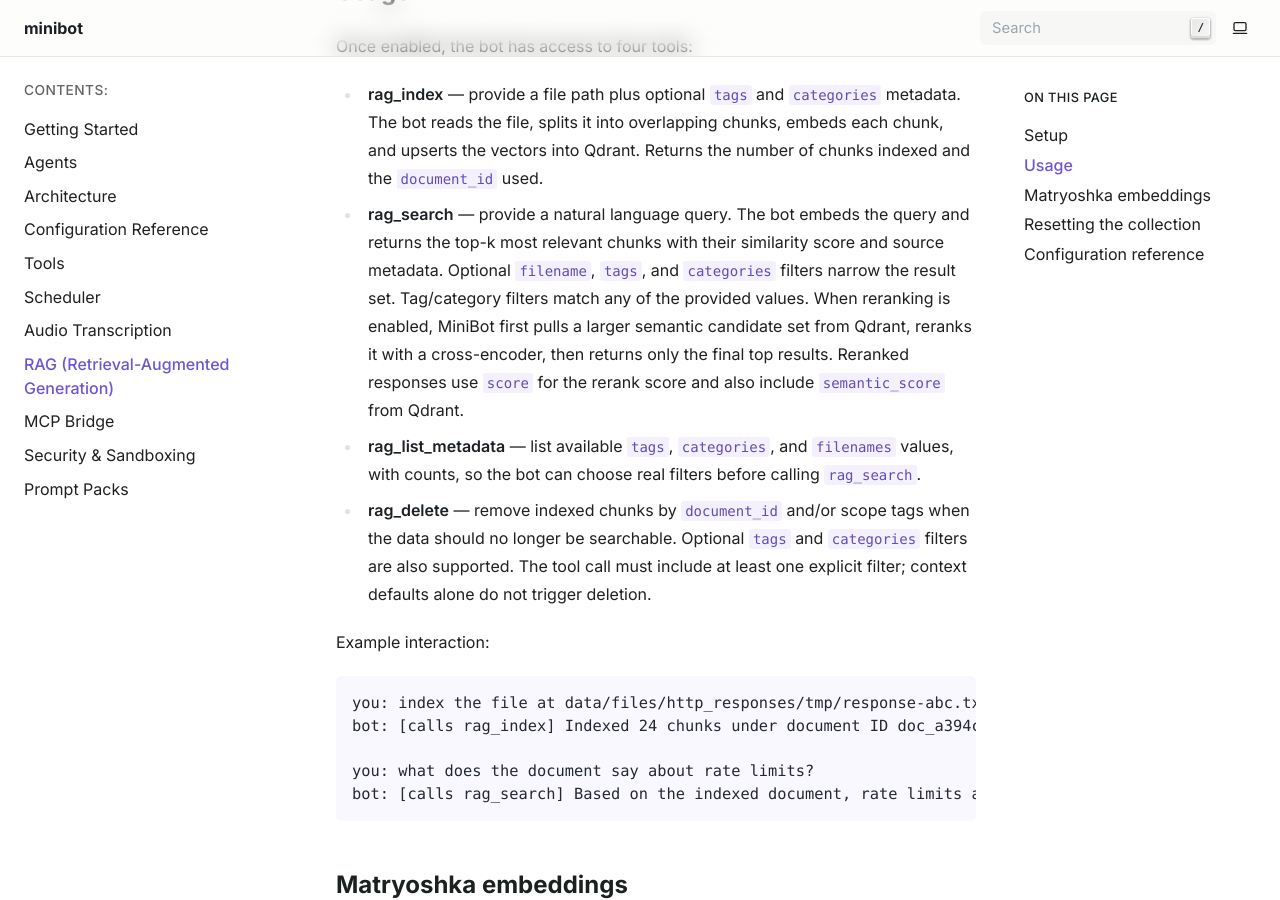
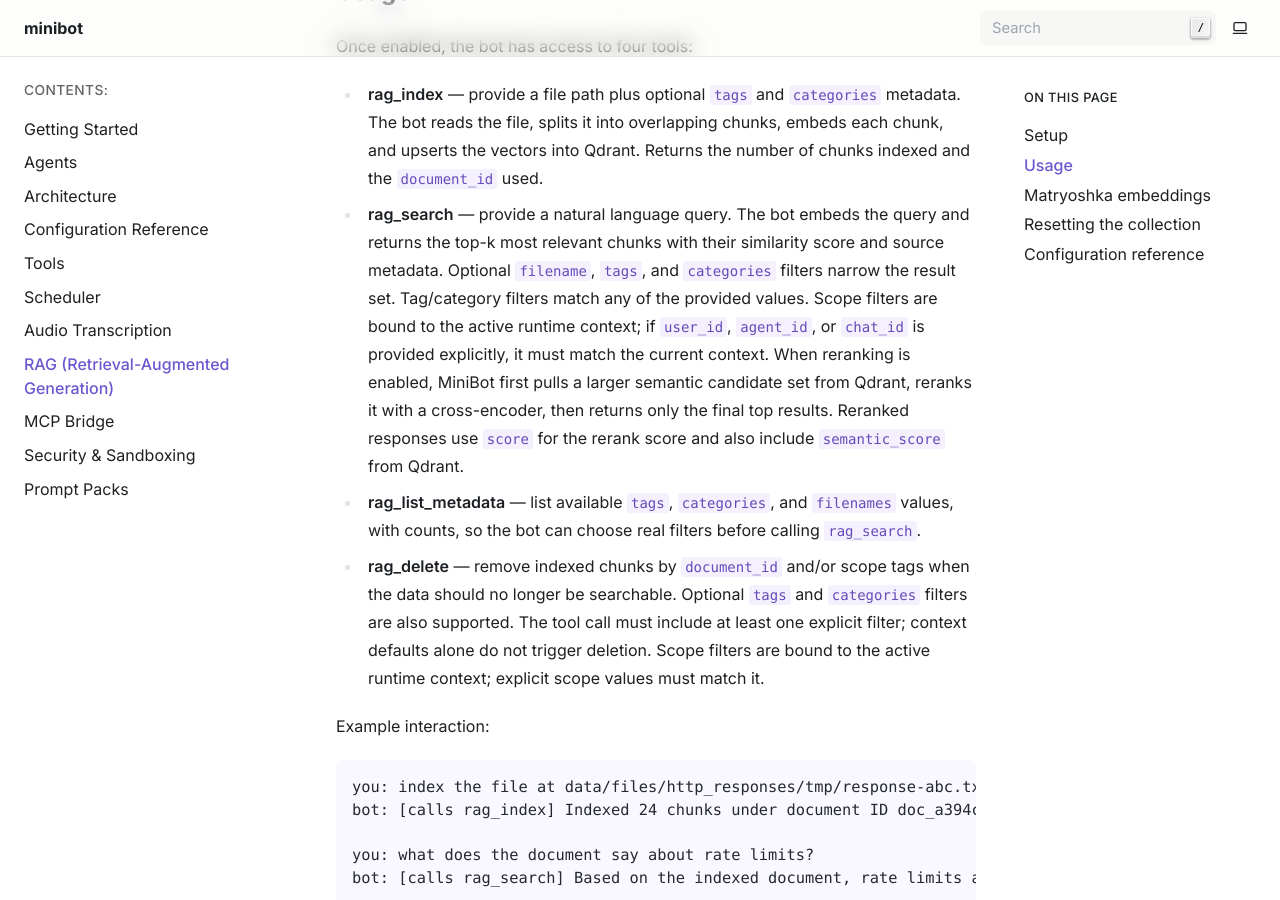
Before and after one commit to sonic182/minibot, a Sphinx documentation site: the page built from docs/rag.rst, in a window 1280 px wide and 900 px high, scrolled down 2127 px. Built offline with Sphinx 7.4.7, drawn with Linux system fonts in a browser that asks for light colours.

Commit message:
docs clarify rag scope-bound filters

```diff
--- a/docs/rag.rst
+++ b/docs/rag.rst
@@ -93,7 +93,9 @@ Once enabled, the bot has access to four tools:
 - **rag_search** — provide a natural language query. The bot embeds the query and returns
   the top-k most relevant chunks with their similarity score and source metadata. Optional
   ``filename``, ``tags``, and ``categories`` filters narrow the result set. Tag/category
-  filters match any of the provided values. When reranking is
+  filters match any of the provided values. Scope filters are bound to the active runtime
+  context; if ``user_id``, ``agent_id``, or ``chat_id`` is provided explicitly, it must match
+  the current context. When reranking is
   enabled, MiniBot first pulls a larger semantic candidate set from Qdrant, reranks it with
   a cross-encoder, then returns only the final top results. Reranked responses use ``score``
   for the rerank score and also include ``semantic_score`` from Qdrant.
@@ -104,7 +106,8 @@ Once enabled, the bot has access to four tools:
 - **rag_delete** — remove indexed chunks by ``document_id`` and/or scope tags when the
   data should no longer be searchable. Optional ``tags`` and ``categories`` filters are also
   supported. The tool call must include at least one explicit filter; context defaults alone
-  do not trigger deletion.
+  do not trigger deletion. Scope filters are bound to the active runtime context; explicit
+  scope values must match it.
 
 Example interaction::
 
```
Also changed, not shown: 2 other files.
